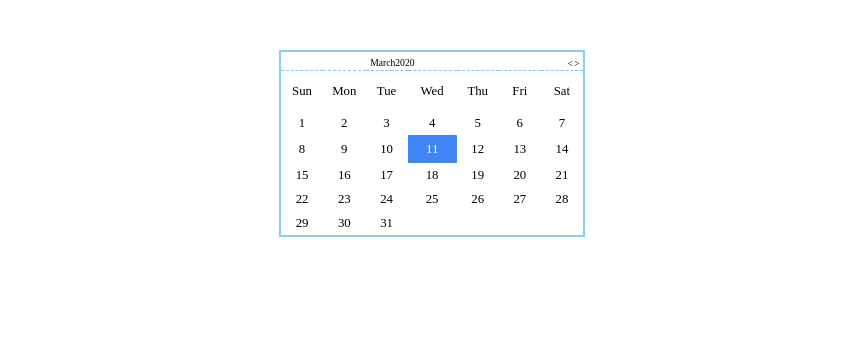
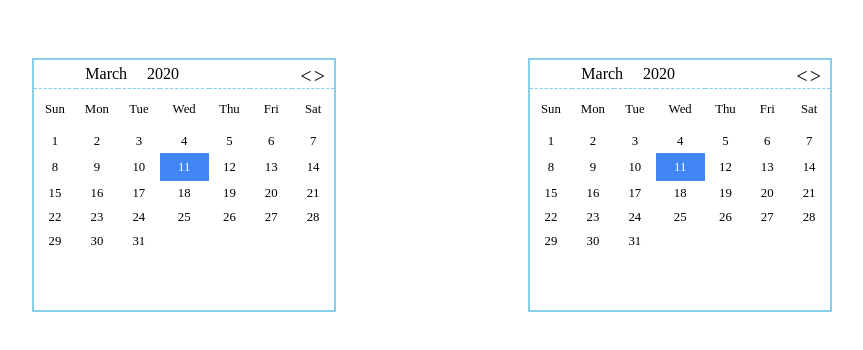
Before and after one commit to daria-ch/calendar, a React (Create React App) app: page / in a window 1280 px wide. Shown: the top 350 px of the page, without its empty margins (208-1071 px from the left). Built offline with nearby package versions, Linux system fonts and the light colour scheme.

Commit message:
created planner view

```diff
--- a/src/App.css
+++ b/src/App.css
@@ -1,5 +1,12 @@
 .App {
     text-align: center;
+}
+
+.planner {
+    display: flex;
+    margin: 0 auto;
+    max-width: 800px;
+    justify-content: space-between;
 }
 
 
@@ -10,7 +17,6 @@
 }
 
 
-
 @keyframes App-logo-spin {
     from {
         transform: rotate(0deg);
--- a/src/App.js
+++ b/src/App.js
@@ -8,6 +8,10 @@ const style = {
     margin: '50px auto'
 };
 
+const selectedDay = {
+    border: '1px solid #4285f4'
+};
+
 class App extends Component {
     onDayClick = (e, day) => {
         alert(day);
@@ -16,7 +20,14 @@ class App extends Component {
     render() {
         return (
             <div className='App'>
-                <Calendar style={style} width="302px" onDayClick={(e, day) => this.onDayClick(e, day)}/>
+                <div className="planner">
+                    <div className='planner-item'>
+                        <Calendar style={style} width="500px" onDayClick={(e, day) => this.onDayClick(e, day)}/>
+                    </div>
+                    <div className='planner-item'>
+                        <Calendar style={style} width="500px" onDayClick={(e, day) => this.onDayClick(e, day)}/>
+                    </div>
+                </div>
             </div>
         );
     }
--- a/src/containers/Calendar/Calendar.css
+++ b/src/containers/Calendar/Calendar.css
@@ -9,6 +9,8 @@ tr {
 
 .calendar-container {
     border: 2px solid skyblue;
+    width: 300px;
+    height: 250px;
 }
 
 .calendar {
@@ -20,11 +22,12 @@ tr {
 
 .calendar-header {
     border-bottom: 1px dashed skyblue;
+    position: relative;
 }
 
 .calendar-header td {
     border-spacing: 0;
-    padding-left: 5px;
+    padding: 5px;
 }
 
 .day,
@@ -57,28 +60,39 @@ tr {
 
 .month-popup {
     position: absolute;
+    top: 28px;
+    left: -1px;
     padding: 5px;
     background: white;
-    border: 2px solid skyblue;
+    border: 1px solid skyblue;
+}
+
+.popup-item {
+    color: black;
+    text-decoration: none;
+
 }
 
 .month-popup div {
     padding: 0.3em;
+    position: relative;
 }
 
 .nav-month {
     position: absolute;
-    top: 0.6em;
+    top: 0;
     font-size: 0.6em;
     right: 3px;
 }
 
 .prev {
-
+    font-size: 20px;
+    cursor: pointer;
 }
 
 .next {
-
+    font-size: 20px;
+    cursor: pointer;
 }
 
 .editor-year {
@@ -87,7 +101,8 @@ tr {
 
 .label-month,
 .label-year {
-    font-size: 0.6em;
+    font-size: 16px;
+    padding-right: 20px;
 }
 
 .label-month {
--- a/src/containers/Calendar/Calendar.js
+++ b/src/containers/Calendar/Calendar.js
@@ -12,20 +12,18 @@ class Calendar extends Component {
 
     constructor(props) {
         super(props);
-        this.width = props.width || "350px";
         this.style = props.style || {};
-        this.style.width = this.width;
     }
 
 
-    weekdays = moment.weekdays();
+    // weekdays = moment.weekdays();
     weekdaysShort = moment.weekdaysShort();
     months = moment.months();
 
     year = () => this.state.momentContext.format('Y');
     month = () => this.state.momentContext.format('MMMM');
     daysInMonth = () => this.state.momentContext.daysInMonth();
-    currentDate = () => this.state.momentContext.get('date');
+    // currentDate = () => this.state.momentContext.get('date');
     currentDay = () => this.state.momentContext.format('D');
 
     firstDayOfMonth = () => {
@@ -63,7 +61,7 @@ class Calendar extends Component {
         let popup = props.data.map(item => {
             return (
                 <div key={item}>
-                    <a href="#" onClick={(e) => {
+                    <a href="#" className='popup-item' onClick={(e) => {
                         this.onSelectChange(e, item)
                     }}>
                         {item}
@@ -89,7 +87,6 @@ class Calendar extends Component {
             }}>
                 {this.month()}
                 {this.state.showMonthPopup && <this.SelectList data={this.months}/>}
-
             </span>
         )
     };
@@ -108,7 +105,7 @@ class Calendar extends Component {
 
     onYearChange = (e) => {
         this.setYear(e.target.value);
-        this.props.onChangeYear && this.props.onChangeYear(e, e.target.value);
+        this.props.onYearChange && this.props.onYearChange(e, e.target.value);
     };
 
     onKeyUpYear = (e) => {
@@ -157,7 +154,7 @@ class Calendar extends Component {
 
         let blanks = [];
         for (let i = 0; i < this.firstDayOfMonth(); i++) {
-            blanks.push(<td className='empty-slot'>
+            blanks.push(<td key={i*80} className='empty-slot'>
                 {''}
             </td>);
         }
@@ -230,8 +227,8 @@ class Calendar extends Component {
                     <tr>
                         {weekdays}
                     </tr>
+                    {days}
                     </tbody>
-                    {days}
                 </table>
             </div>
         );
```
Lines whose indentation alone changed are shown as unchanged.
